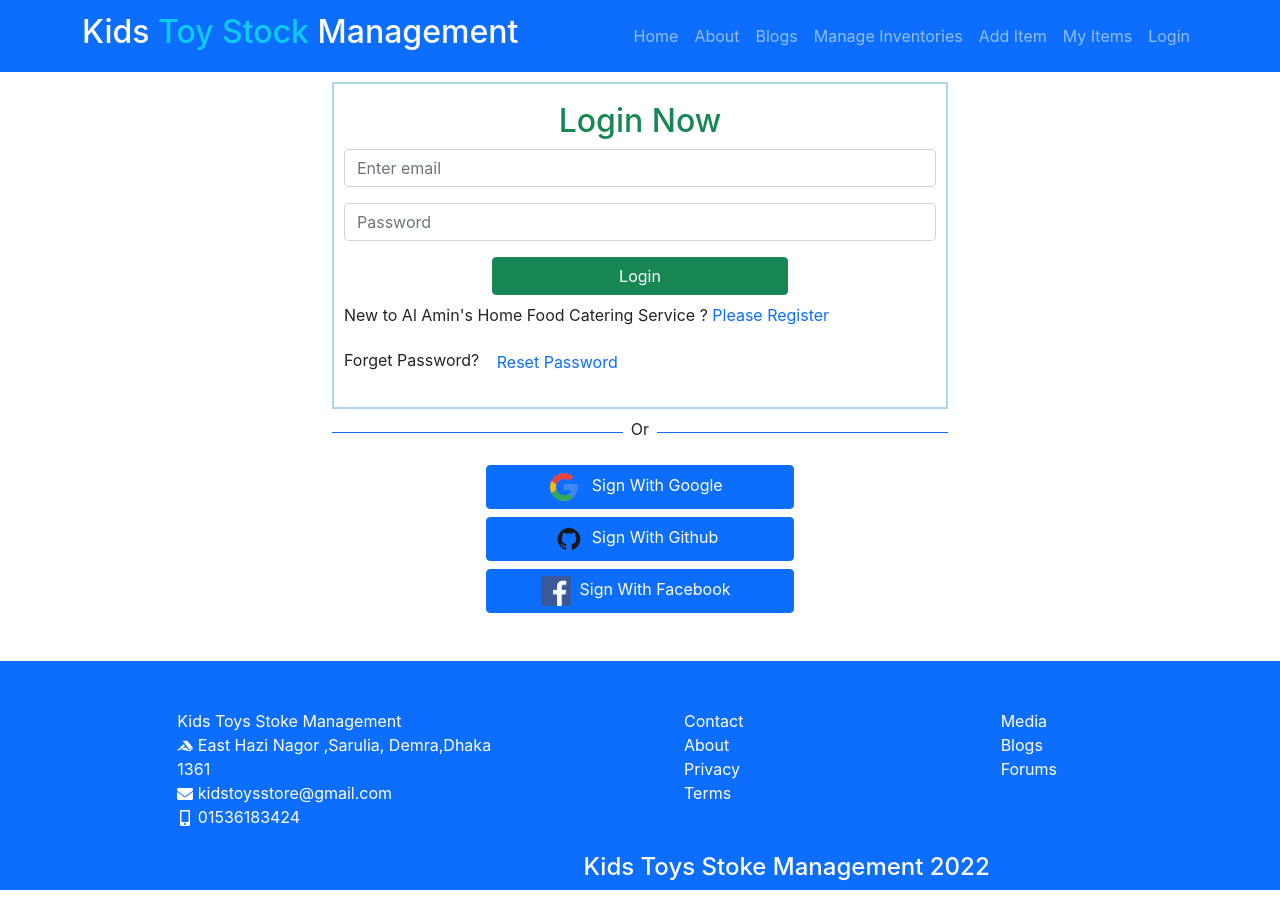
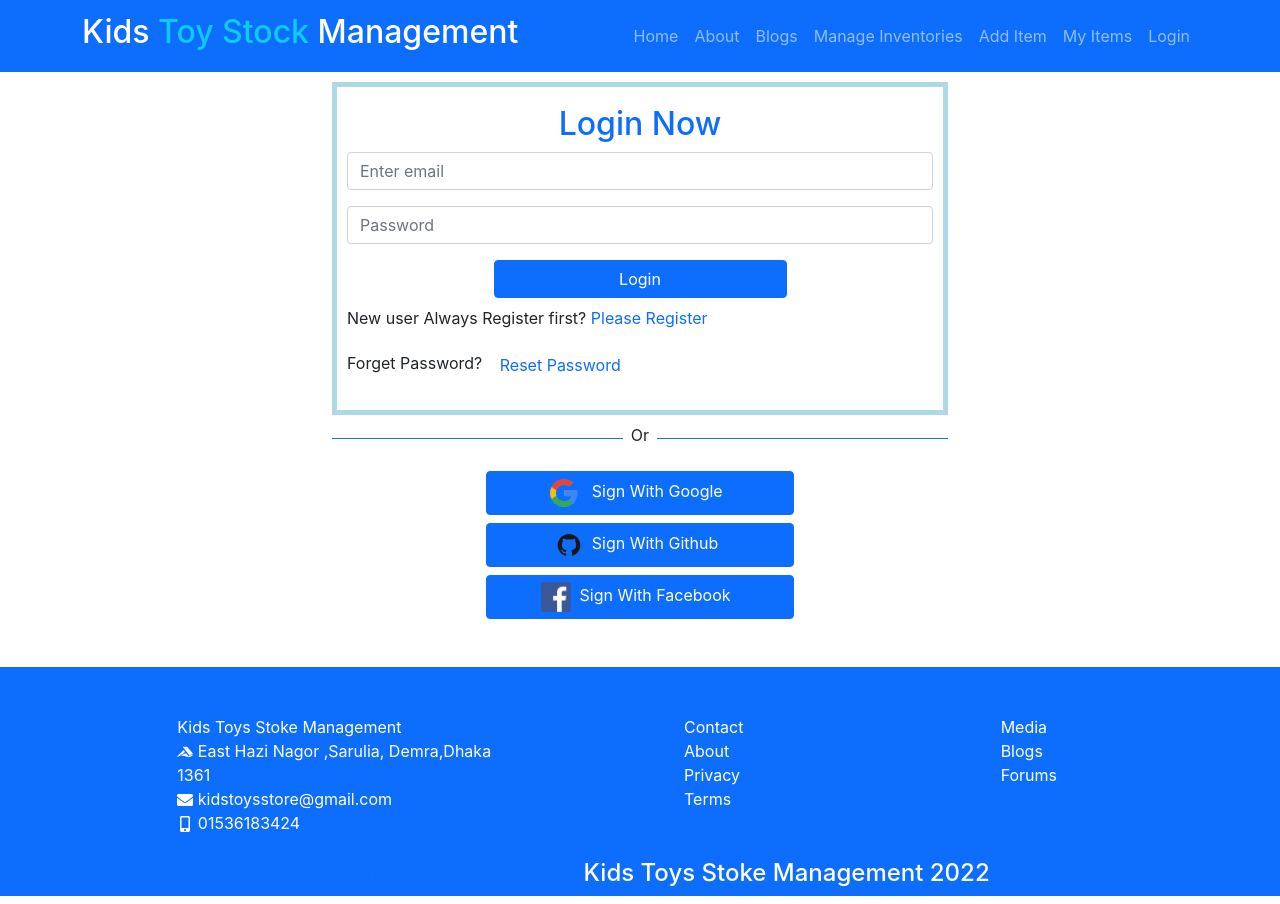
Before and after one commit to alamin1246/warehouse-management-client-side, a React (Create React App) app: page /login in a window 1280 px wide. Built offline with nearby package versions, Linux system fonts and the light colour scheme; no server answers.

Commit message:
loginpage updated

```diff
--- a/src/Pages/Login/Login/Login.css
+++ b/src/Pages/Login/Login/Login.css
@@ -1,5 +1,5 @@
 .login-form{
-    border: 2px solid lightblue;
+    border: 5px solid lightblue;
     margin-top: 10px;
     padding: 10px;
 }
--- a/src/Pages/Login/Login/Login.js
+++ b/src/Pages/Login/Login/Login.js
@@ -64,7 +64,7 @@ const Login = () => {
     return (
         <div className='container w-50 mx-auto'>
             <div className='login-form'>
-                <h2 className='text-success text-center mt-2'>Login Now</h2>
+                <h2 className='text-primary text-center mt-2'>Login Now</h2>
                 <Form onSubmit={handleSubmit}>
                     <Form.Group className="mb-3" controlId="formBasicEmail">
                         <Form.Control ref={emailRef} type="email" placeholder="Enter email" required />
@@ -72,12 +72,12 @@ const Login = () => {
                     <Form.Group className="mb-3" controlId="formBasicPassword">
                         <Form.Control ref={passwordRef} type="password" placeholder="Password" required />
                     </Form.Group>
-                    <Button variant="success w-50 mx-auto d-block mb-2" type="submit">
+                    <Button variant="primary w-50 mx-auto d-block mb-2" type="submit">
                         Login
                     </Button>
                 </Form>
                 {errorElement}
-                <p>New to Al Amin's Home Food Catering Service ? <Link to="/register" className='text-primary pe-auto text-decoration-none' onClick={navigateRegister}>Please Register</Link> </p>
+                <p>New user Always Register first? <Link to="/register" className='text-primary pe-auto text-decoration-none' onClick={navigateRegister}>Please Register</Link> </p>
                 <p>Forget Password? <button className='btn btn-link text-primary pe-auto text-decoration-none' onClick={resetPassword}>Reset Password</button> </p>
             </div>
 
```
